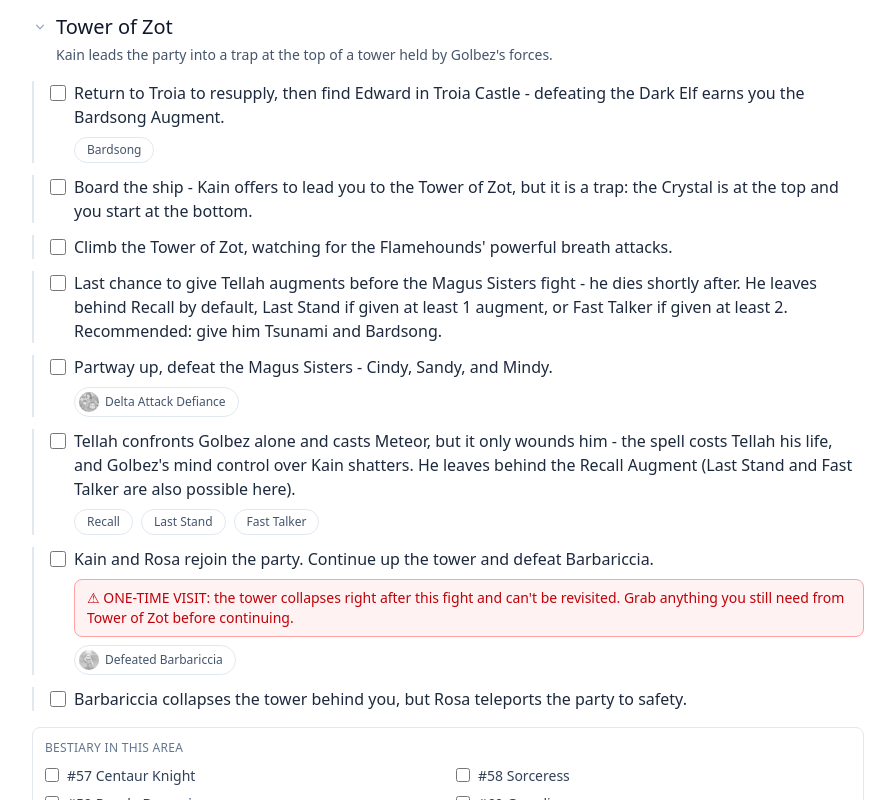
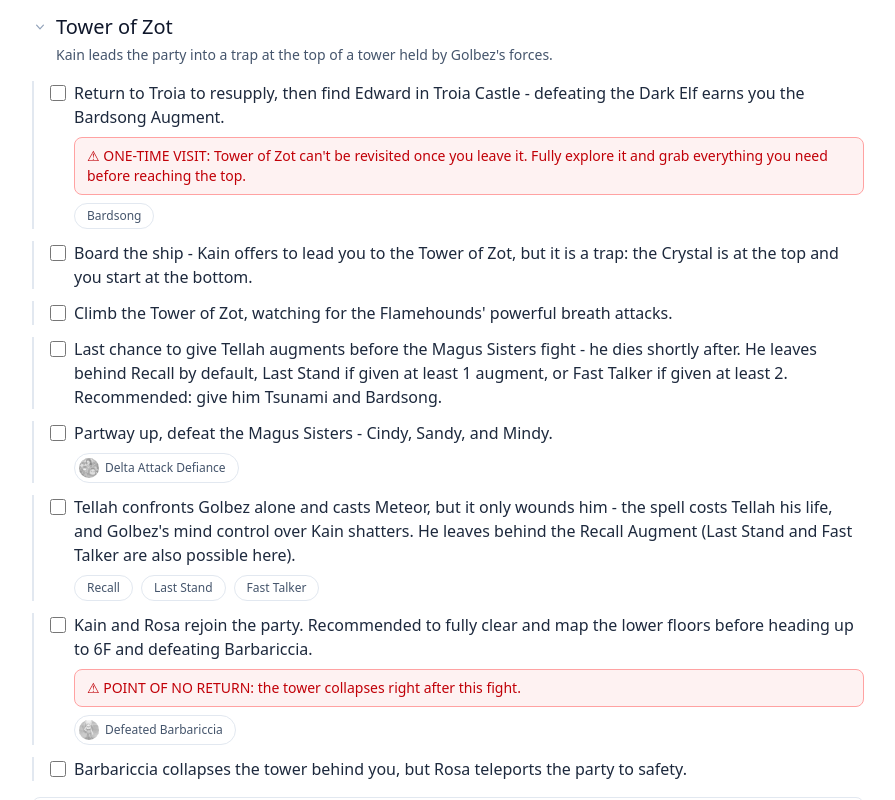
Before and after one commit to ponkberry/final-fantasy-iv-achievement-guide, a React (Vite) app: page /#/walkthrough in a window 1280 px wide. Shown: the part 8620-9420 px from the top of the page, without its empty margins (336-1231 px from the left). Built offline with nearby package versions, Linux system fonts and the light colour scheme.

Commit message:
Updated one time visit notes

```diff
--- a/src/data/walkthrough.ts
+++ b/src/data/walkthrough.ts
@@ -376,6 +376,7 @@ export const walkthrough: WalkthroughChapter[] = [
         id: 'ch11-tower-of-zot-s01',
         text: 'Return to Troia to resupply, then find Edward in Troia Castle - defeating the Dark Elf earns you the Bardsong Augment.',
         augmentIds: ['bardsong'],
+        warning: 'ONE-TIME VISIT: Tower of Zot can\'t be revisited once you leave it. Fully explore it and grab everything you need before reaching the top.',
       },
       {
         id: 'ch11-tower-of-zot-s02',
@@ -401,9 +402,9 @@ export const walkthrough: WalkthroughChapter[] = [
       },
       {
         id: 'ch11-tower-of-zot-s07',
-        text: 'Kain and Rosa rejoin the party. Continue up the tower and defeat Barbariccia.',
+        text: 'Kain and Rosa rejoin the party. Recommended to fully clear and map the lower floors before heading up to 6F and defeating Barbariccia.',
         achievementIds: ['defeated-barbariccia'],
-        warning: 'ONE-TIME VISIT: the tower collapses right after this fight and can\'t be revisited. Grab anything you still need from Tower of Zot before continuing.',
+        warning: 'POINT OF NO RETURN: the tower collapses right after this fight.',
       },
       {
         id: 'ch11-tower-of-zot-s08',
@@ -489,6 +490,7 @@ export const walkthrough: WalkthroughChapter[] = [
       {
         id: 'ch14-tower-of-babil-lower-s01',
         text: 'Descend through the Tower of Babil, fighting past Security Eyes and Flamehounds.',
+        warning: 'ONE-TIME VISIT: this lower half of the Tower of Babil isn\'t revisited. Fully explore it and grab everything you need before climbing back out.',
       },
       {
         id: 'ch14-tower-of-babil-lower-s02',
@@ -510,7 +512,7 @@ export const walkthrough: WalkthroughChapter[] = [
       {
         id: 'ch14-tower-of-babil-lower-s06',
         text: 'Climb back out of the tower - Cid saves the party from a collapsing bridge on the way.',
-        warning: 'ONE-TIME VISIT: this lower half of the Tower of Babil isn\'t revisited. Grab anything you still need before climbing out.',
+        warning: 'POINT OF NO RETURN: these lower floors aren\'t accessible again after this.',
       },
     ],
   },
@@ -541,6 +543,7 @@ export const walkthrough: WalkthroughChapter[] = [
       {
         id: 'ch16-tower-of-babil-upper-s01',
         text: 'Edge cuts a new way into the Tower of Babil. Climb through its upper floors.',
+        warning: 'ONE-TIME VISIT: the Tower of Babil isn\'t accessible again after this visit. Fully explore it and grab everything you need before reaching the Crystal room.',
       },
       {
         id: 'ch16-tower-of-babil-upper-s02',
@@ -559,7 +562,7 @@ export const walkthrough: WalkthroughChapter[] = [
       {
         id: 'ch16-tower-of-babil-upper-s05',
         text: 'The floor gives way before you reach the Crystal room, dropping you further down the tower - fight your way back out and steal the Falcon airship.',
-        warning: 'ONE-TIME VISIT: the Tower of Babil isn\'t accessible again after this. Grab anything you still need before the floor gives way.',
+        warning: 'POINT OF NO RETURN: the floor gives way right after this, and the tower is left behind for good.',
       },
     ],
   },
@@ -742,6 +745,7 @@ export const walkthrough: WalkthroughChapter[] = [
       {
         id: 'ch21-giant-of-babil-s01',
         text: 'Return to the airship - Golbez has already awakened the Giant of Babil, but a fleet of tanks and airships buys the party time.',
+        warning: 'ONE-TIME VISIT: the Giant of Babil can\'t be revisited once you leave it. Fully explore it and grab everything you need before escaping.',
       },
       {
         id: 'ch21-giant-of-babil-s02',
@@ -768,7 +772,7 @@ export const walkthrough: WalkthroughChapter[] = [
       {
         id: 'ch21-giant-of-babil-s07',
         text: 'Escape the collapsing Giant with Kain\'s help as it explodes behind you.',
-        warning: 'ONE-TIME VISIT: the Giant of Babil explodes at the end of this chapter and can\'t be revisited. Grab anything you still need before escaping.',
+        warning: 'POINT OF NO RETURN: the Giant explodes right after this.',
       },
     ],
   },
```
Also changed, not shown: 2 other files (tests, documents, lock files or other folders).
